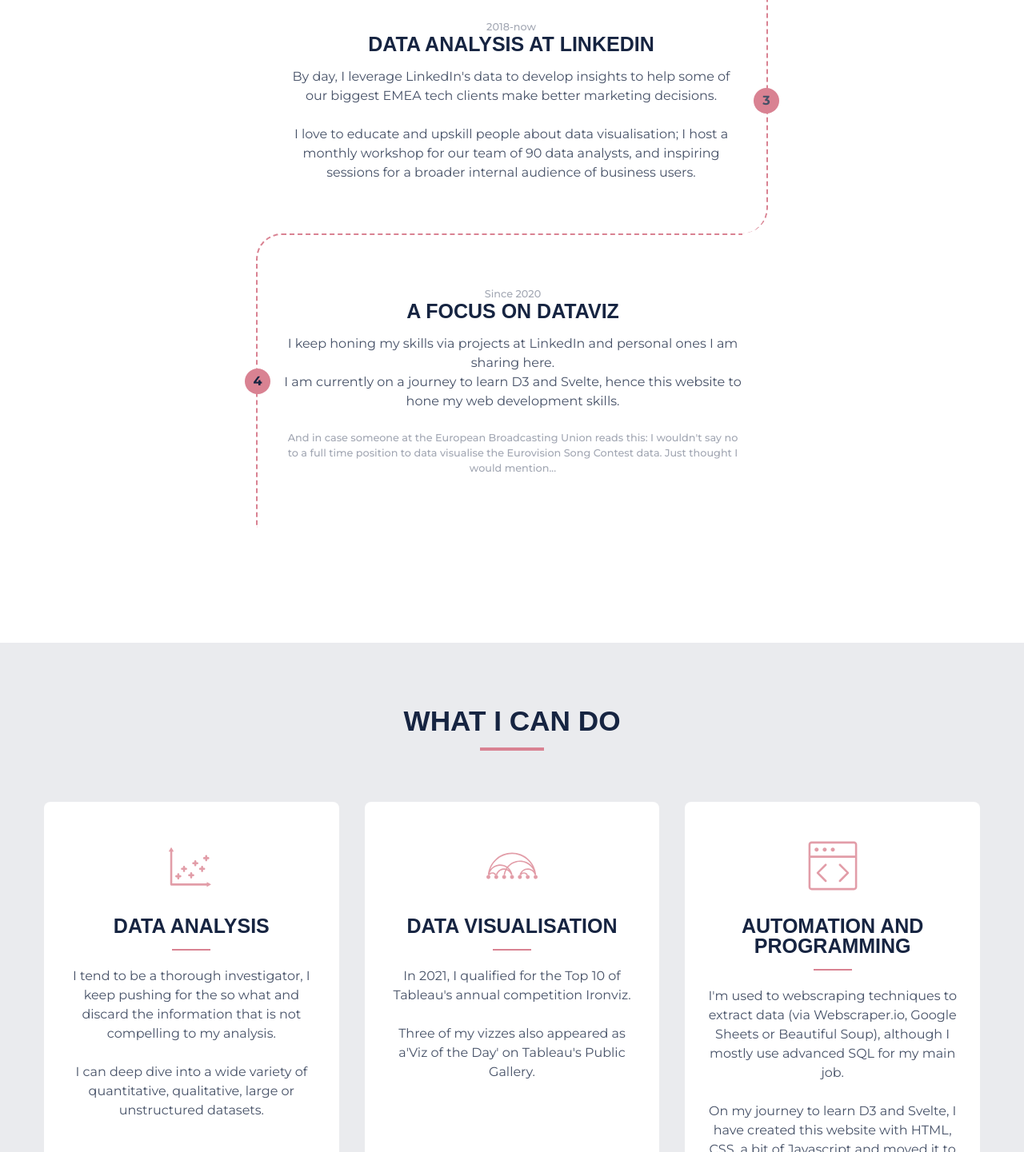
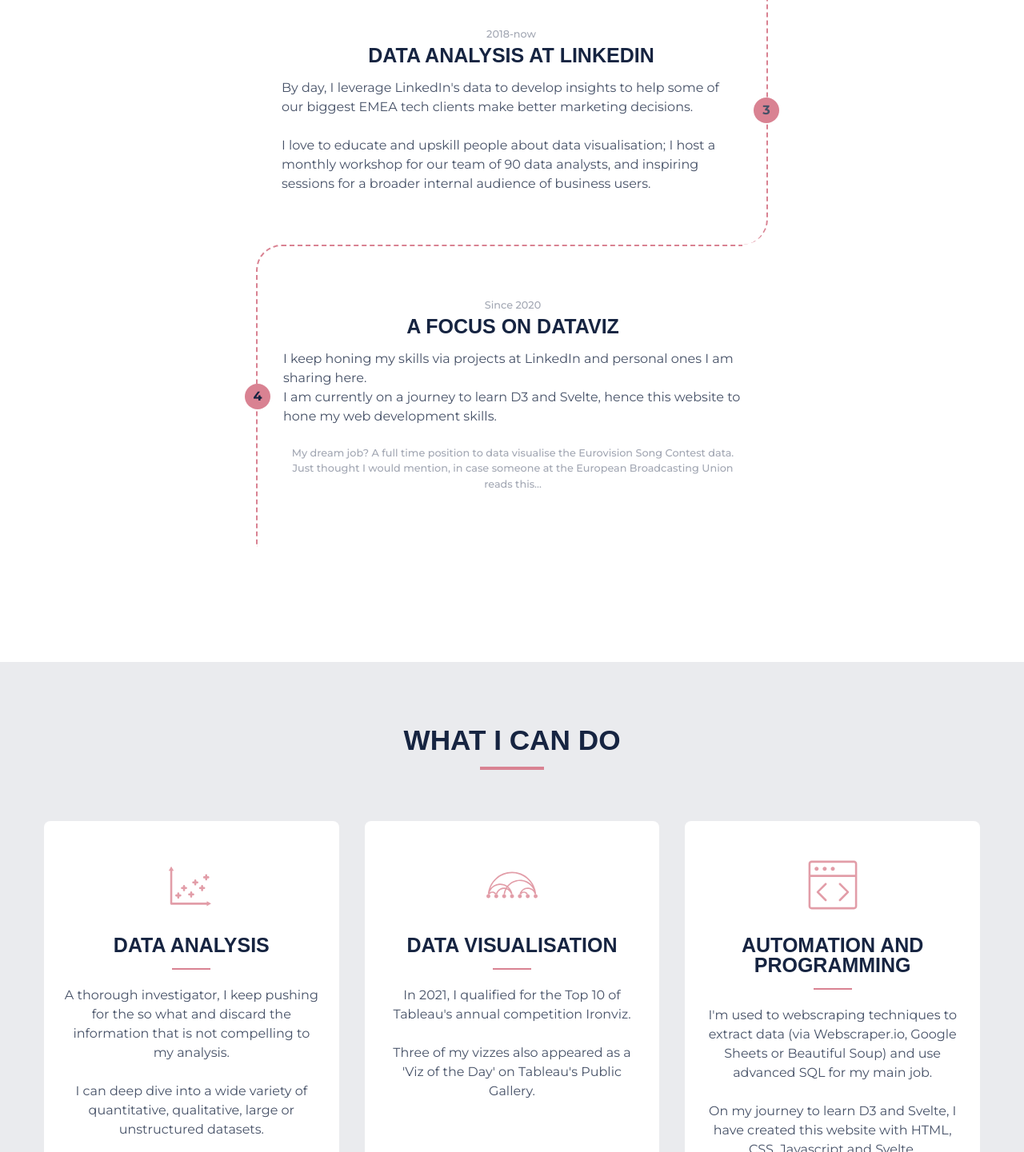
Before and after one commit to DameAnneSo/my_website_contents, a SvelteKit app: page /about in a window 1280 px wide. Shown: the part 969-2410 px from the top of the page at 80% size. Built offline with nearby package versions, Linux system fonts and the light colour scheme; a web font is replaced by a local one.

Commit message:
fix the navbar issue with pageoffset being replaced by scrollY

```diff
--- a/src/components/Navbar.svelte
+++ b/src/components/Navbar.svelte
@@ -3,7 +3,7 @@
   // let navbar
   let isFixed = false
   const scrollFunction = function () {
-    if (window.pageYOffset > 80) {
+    if (window.scrollY > 80) {
       // navbar.classList.add('navbar-fixed')
       isFixed = true
     } else {
--- a/src/routes/+page.svelte
+++ b/src/routes/+page.svelte
@@ -16,7 +16,7 @@
     <article class="hero-info">
       <div class="underline" />
       <h1>I'm Anne-Sophie</h1>
-      <h3>a <span class="headline_visualisation">data viz</span> practitioner</h3>
+      <h3>a <span class="headline_visualisation">dataviz</span> practitioner</h3>
     </article>
     <article class="hero-img">
       <img src="images/anneso_photo.png" class="hero-photo home-photo" alt="Anne-Sophie Pereira De Sá smiling, white woman with dark curly hair" />
@@ -51,7 +51,7 @@
         Because the web domain Data Curious was already taken! And because my head is full of serious data questions on various topics.
 
         <br /> <br />
-        Some of the questions I have explored through the medium of datavisualisation:
+        Some of the questions I have explored through the medium of data visualisation:
       </p>
       <ul class="ul-questions">
         <li>What's the best recipe to win at Eurovision?</li>
--- a/src/routes/about/+page.svelte
+++ b/src/routes/about/+page.svelte
@@ -72,9 +72,9 @@
           I am currently on a journey to learn D3 and Svelte, hence this website to hone my web development skills.
         </p>
         <br />
-        <h5>
-          And in case someone at the European Broadcasting Union reads this: I wouldn't say no to a full time position to data visualise the Eurovision Song Contest data. Just
-          thought I would mention...
+          <h5>
+          My dream job? A full time position to data visualise the Eurovision Song Contest data.
+          Just thought I would mention, in case someone at the European Broadcasting Union reads this...
         </h5>
         <span class="number"> 4 </span>
       </article>
@@ -117,7 +117,7 @@
       <h4>Data analysis</h4>
       <div class="underline" />
       <p>
-        I tend to be a thorough investigator, I keep pushing for the so what and discard the information that is not compelling to my analysis.
+        A thorough investigator, I keep pushing for the so what and discard the information that is not compelling to my analysis.
         <br /><br />
         I can deep dive into a wide variety of quantitative, qualitative, large or unstructured datasets.
       </p>
@@ -152,7 +152,7 @@
 
         <br />
         <br />
-        Three of my vizzes also appeared as a'Viz of the Day' on Tableau's Public Gallery.
+        Three of my vizzes also appeared as a 'Viz of the Day' on Tableau's Public Gallery.
       </p>
     </article>
     <!-- end of single service -->
@@ -178,9 +178,9 @@
       <h4>Automation and programming</h4>
       <div class="underline" />
       <p>
-        I'm used to webscraping techniques to extract data (via Webscraper.io, Google Sheets or Beautiful Soup), although I mostly use advanced SQL for my main job.
+        I'm used to webscraping techniques to extract data (via Webscraper.io, Google Sheets or Beautiful Soup) and use advanced SQL for my main job.
         <br /><br />
-        On my journey to learn D3 and Svelte, I have created this website with HTML, CSS, a bit of Javascript and moved it to the Svelte framework.
+        On my journey to learn D3 and Svelte, I have created this website with HTML, CSS, Javascript and Svelte.
       </p>
     </article>
     <!-- end of single service -->
@@ -210,8 +210,12 @@
 
   .timeline p {
     margin-bottom: 0;
-  }
+      text-align: left;
+    }
 
+.timeline h5 {
+  margin-bottom: 0.3rem;
+}
   /* only select the children elements that are even numbers */
   .timeline-item:nth-child(even) {
     border-left: 2px dashed var(--clr-primary-5);
```
Also changed, not shown: 25 other files (tests, documents, lock files or other folders).
